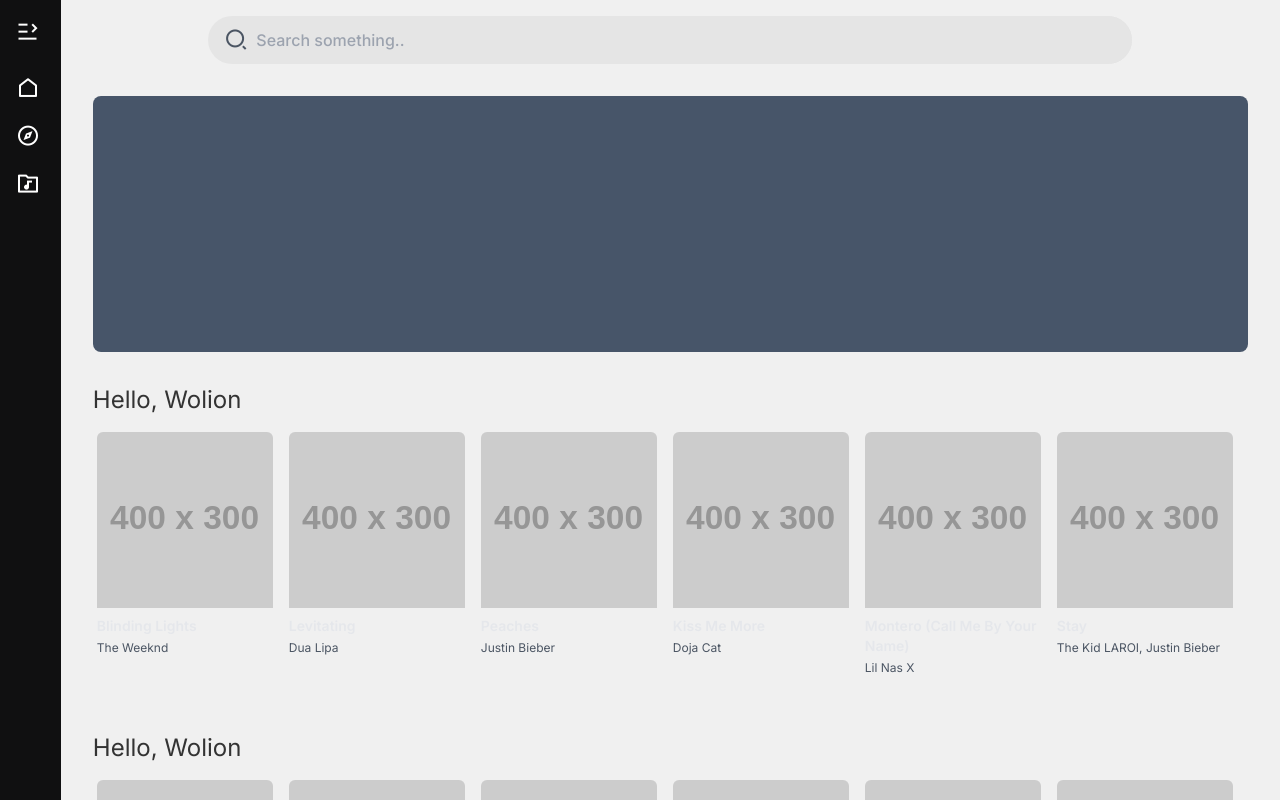
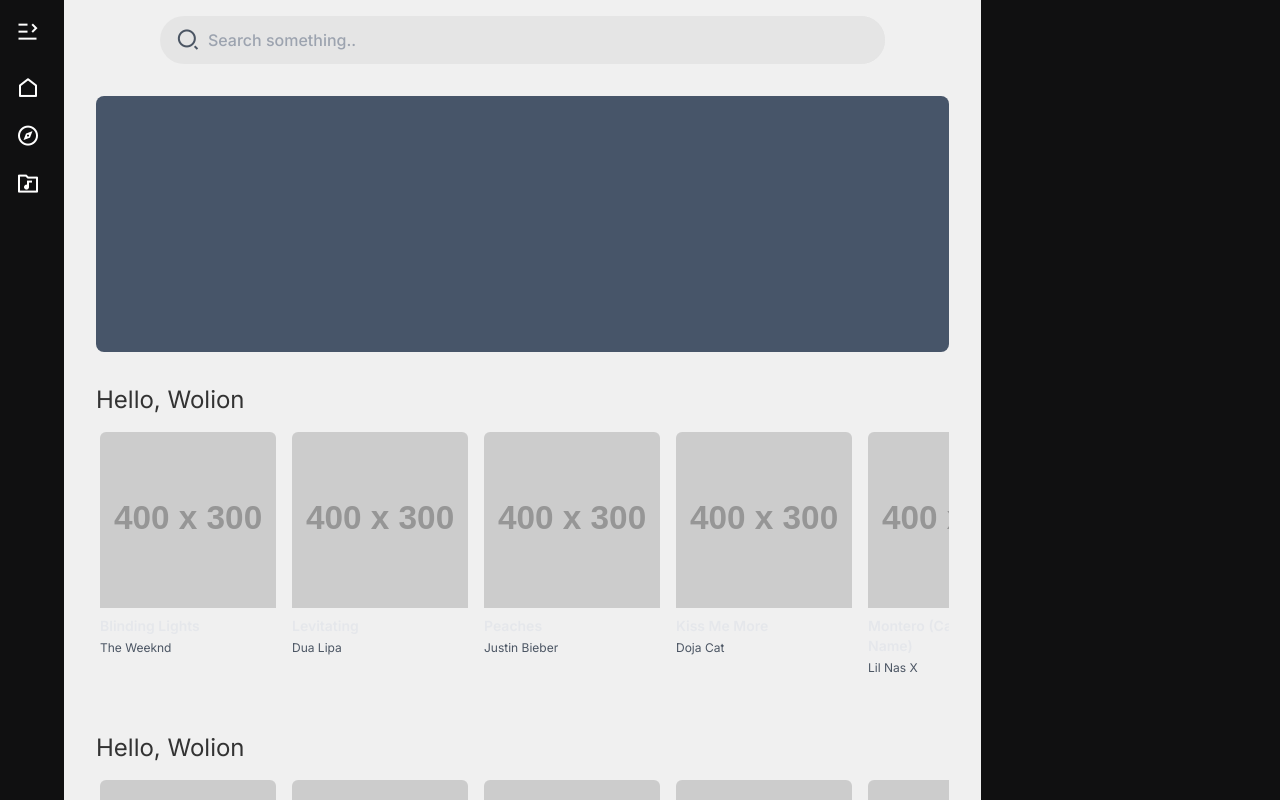
Before and after one commit to abhyuday911/NextJS-music-app-UI, a Next.js app: page / in a window 1280 px wide. Built offline with nearby package versions, Linux system fonts and the light colour scheme.

Commit message:
minimal css changes

```diff
--- a/src/app/page.tsx
+++ b/src/app/page.tsx
@@ -1,12 +1,16 @@
 import MainLayout from "@/components/mainLayout/MainLayout";
 import MenuDrawer from "@/components/menuDrawer/MenuDrawer";
-import 'remixicon/fonts/remixicon.css'
+// import Player from "@/components/player/Player";
+import "remixicon/fonts/remixicon.css";
 
 export default function Home() {
   return (
-    <main className="flex min-h-screen">
-      <MenuDrawer />
-      <MainLayout />
+    <main className="h-screen relative">
+      <div className="flex">
+        <MenuDrawer />
+        <MainLayout />
+        <div className="w-2/6 bg-secondaryBackground-dark hidden lg:block"></div>
+      </div>
     </main>
   );
 }
--- a/src/components/menuDrawer/MenuDrawer.tsx
+++ b/src/components/menuDrawer/MenuDrawer.tsx
@@ -23,14 +23,13 @@ const MenuDrawer = () => {
 
   const toggleDrawer = () => {
     setIsOpen(!isOpen);
-    console.log("toggleDrawer");
   };
 
   return (
     <div
       className={`flex flex-col ${
-        isOpen ? "w-64" : "w-16"
-      } bg-secondaryBackground-dark text-white h-screen transition-width duration-300`}
+        isOpen ? "w-60" : "md:w-16"
+      } bg-secondaryBackground-dark text-white h-screen transition-width duration-300 flex-shrink-0 absolute lg:static`}
     >
       <div className="flex items-center justify-between p-4 h-16">
         <Link href="/"
--- /dev/null
+++ b/src/components/player/Player.tsx
@@ -0,0 +1,9 @@
+import React from 'react'
+
+const Player = () => {
+  return (
+    <div className='h-20 bg-neutral-800 flex-shrink-0 absolute bottom-0 w-full'>Player</div>
+  )
+}
+
+export default Player
--- a/src/ui/searchBar/SearchBar.tsx
+++ b/src/ui/searchBar/SearchBar.tsx
@@ -2,7 +2,7 @@ import React from "react";
 
 const SearchBar = () => {
   return (
-    <div className="max-w-[80%] mx-auto my-4">
+    <div className="max-w-[85%] mx-auto my-4">
       <div className="flex items-center w-full h-12 rounded-full focus-within:shadow-lg bg-neutral-200 overflow-hidden">
         <div className="grid place-items-center h-full w-12 text-gray-600 p-4">
           <i className="ri-search-2-line ri-xl"></i>
```
